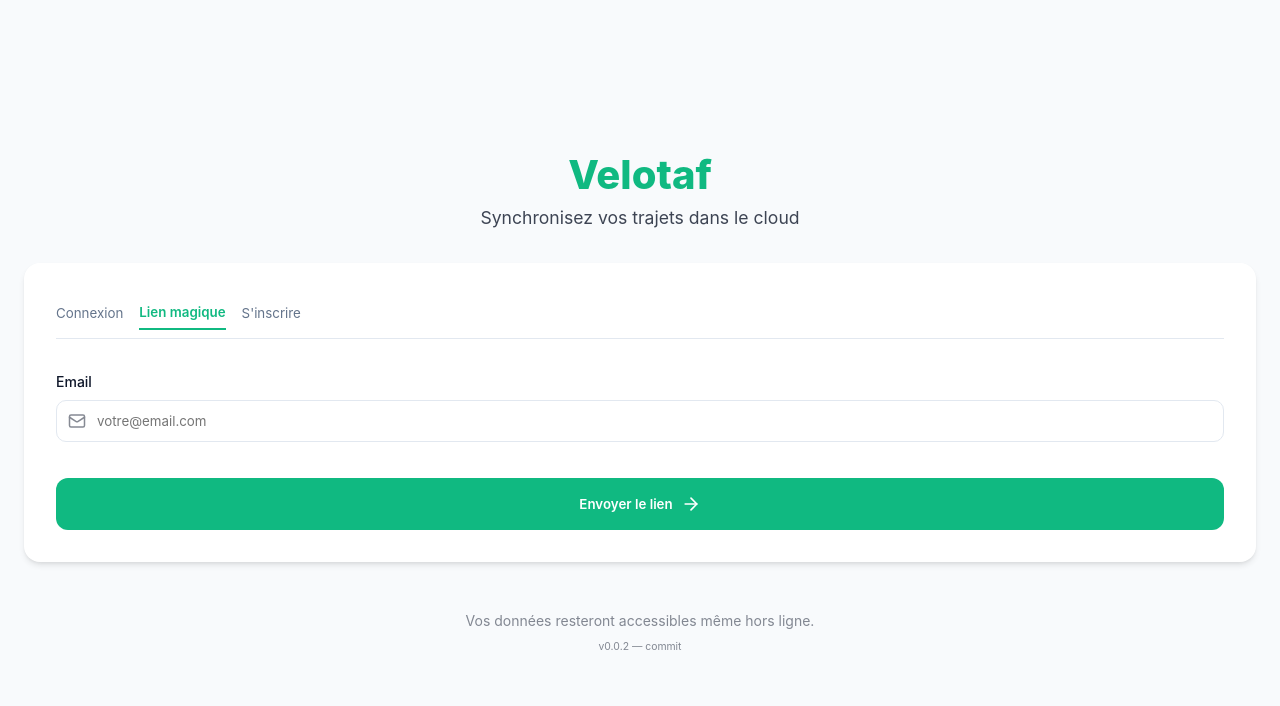
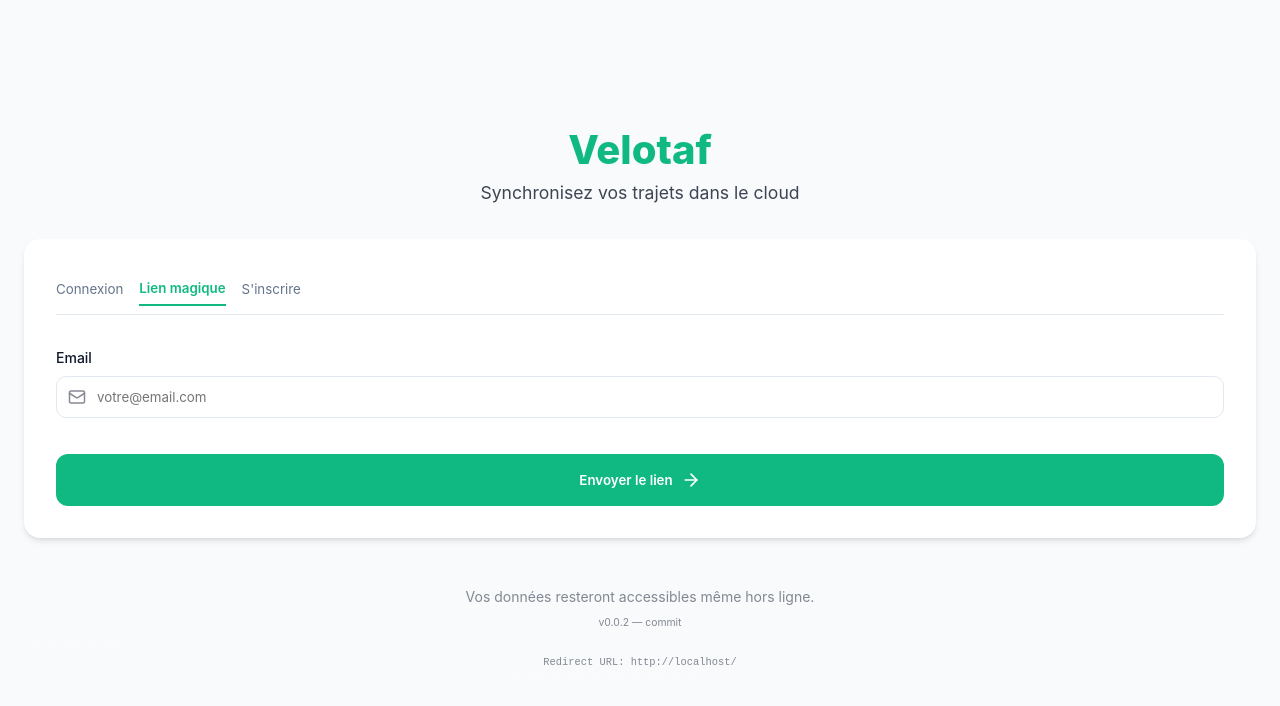
Before and after one commit to xdmj76/velotaf, a React (Vite) app: page / in a window 1280 px wide. Shown: the top 706 px of the page. Built offline with nearby package versions, Linux system fonts and the light colour scheme; no server answers.

Commit message:
feat: display auth redirect URL in Auth and Settings views footer

```diff
--- a/src/views/Auth.jsx
+++ b/src/views/Auth.jsx
@@ -196,6 +196,17 @@ export default function AuthView() {
         <div style={{ fontSize: '0.65rem' }}>
           v{import.meta.env.APP_VERSION} — commit {import.meta.env.GIT_COMMIT}
         </div>
+        <div style={{
+          fontSize: '0.65rem',
+          marginTop: '0.5rem',
+          padding: '0.5rem',
+          backgroundColor: 'rgba(255, 255, 255, 0.03)',
+          border: '1px dashed rgba(255, 255, 255, 0.1)',
+          borderRadius: '4px',
+          fontFamily: 'monospace'
+        }}>
+          Redirect URL: {window.location.origin + (import.meta.env.BASE_URL || '/')}
+        </div>
       </footer>
     </div>
   )
--- a/src/views/Settings.jsx
+++ b/src/views/Settings.jsx
@@ -330,6 +330,17 @@ export default function SettingsView({ commuteData }) {
         <div style={{ fontSize: '0.65rem' }}>
           v{import.meta.env.APP_VERSION} — commit {import.meta.env.GIT_COMMIT}
         </div>
+        <div style={{
+          fontSize: '0.65rem',
+          marginTop: '0.5rem',
+          padding: '0.5rem',
+          backgroundColor: 'rgba(255, 255, 255, 0.03)',
+          border: '1px dashed rgba(255, 255, 255, 0.1)',
+          borderRadius: '4px',
+          fontFamily: 'monospace'
+        }}>
+          Auth Redirect URL: {window.location.origin + (import.meta.env.BASE_URL || '/')}
+        </div>
       </div>
     </div>
   );
```
